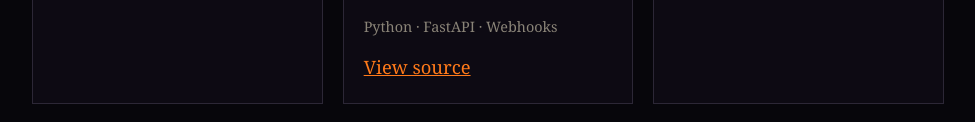
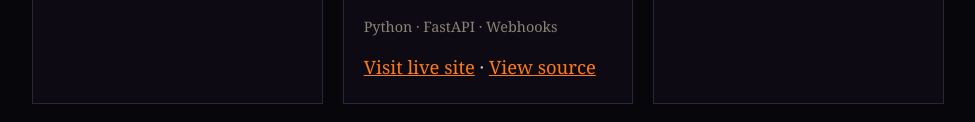
Before and after one commit to WanjikuK60/Kiroween, a plain HTML site: page index.html in a window 1280 px wide. Shown: the part 2041-2163 px from the top of the page, without its empty margins (152-1127 px from the left). Drawn offline with Linux system fonts and the light colour scheme; animation ran at ten frames a second; a web font is replaced by a local one.

Commit message:
Link the NorthStar card to its live demo (#7)
Claude-Session: https://claude.ai/code/session_01UFRo6oYk8j4Nz34USuHEdw

Co-authored-by: Claude Opus 5.5 <noreply@anthropic.com>

```diff
--- a/index.html
+++ b/index.html
@@ -67,6 +67,7 @@
           <h3>NorthStar Webhook Prototype</h3>
           <p>My Day 1 build for the Northstar Sprint industry simulation: a FastAPI webhook receiver with a chat-style page for sending test events, input validation and tests.</p>
           <p class="tags">Python · FastAPI · Webhooks</p>
+          <a href="https://wanjikuk60.github.io/northstar-day1-webhook/" rel="noopener">Visit live site</a> ·
           <a href="https://github.com/WanjikuK60/northstar-day1-webhook" rel="noopener">View source</a>
         </article>
         <article class="card">
```
